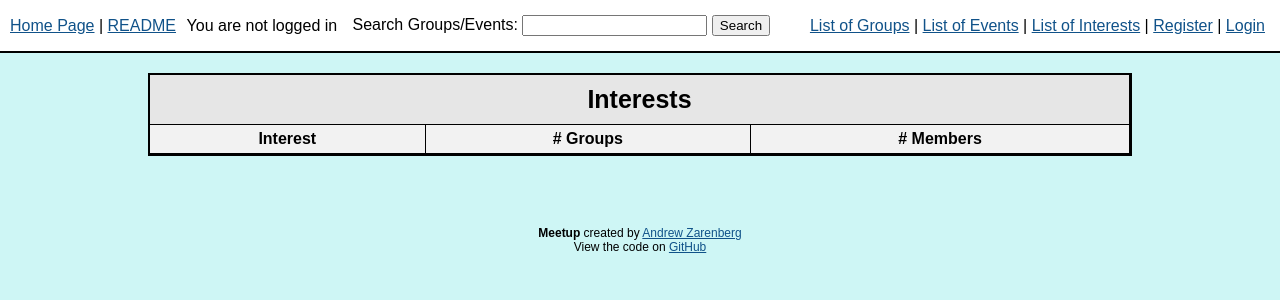
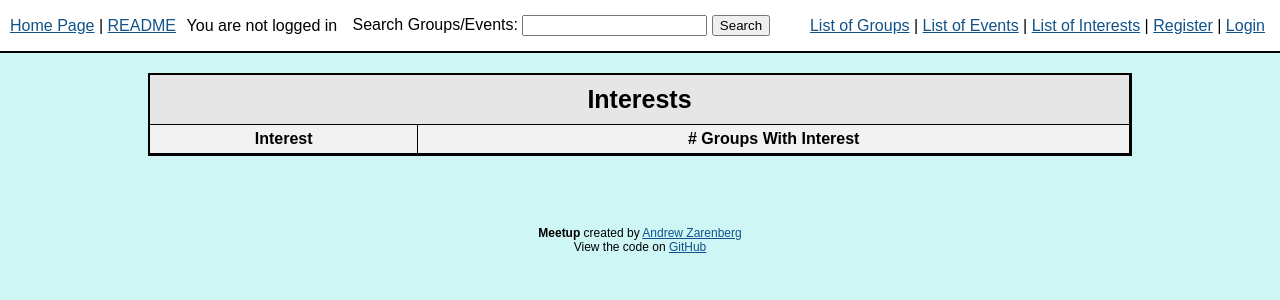
Before and after one commit to Andrew-Zarenberg/Meetup, a PHP site: page /interests.php in a window 1280 px wide. Shown: the top 300 px of the page. Run offline with PHP 8.4, Linux system fonts and the light colour scheme; data that the repository does not hold is empty.

Commit message:
modified interests page for group count

```diff
--- a/interests.php
+++ b/interests.php
@@ -14,21 +14,21 @@
 
 		<table cellspacing="0">
 			<tr>
-				<th colspan="3" class="table_header">Interests</th>
+				<th colspan="2" class="table_header">Interests</th>
 			</tr>
 
 			<tr>
 				<th>Interest</th>
-				<th># Groups</th>
-				<th># Members</th>
+				<th># Groups With Interest</th>
+				<!--<th># Members With Interest</th>-->
 			</tr>
 
 			<?php
-				if($stmt = $mysqli->prepare("SELECT interest_name FROM interest ORDER BY interest_name")){
+				if($stmt = $mysqli->prepare("SELECT interest_name, (SELECT count(*) FROM groupinterest WHERE groupinterest.interest_name=interest.interest_name) num_groups FROM interest ORDER BY interest_name")){
 					$stmt->execute();
-					$stmt->bind_result($interest_name);
+					$stmt->bind_result($interest_name, $num_groups);//, $num_members);
 					while($stmt->fetch()){
-						echo '<tr><td><a href="interest.php?name='.htmlentities($interest_name).'">'.htmlentities($interest_name).'</a></td><td>#</td><td>#</td></tr>';
+						echo '<tr><td><a href="interest.php?name='.htmlentities($interest_name).'">'.htmlentities($interest_name).'</a></td><td class="num">'.$num_groups.'</td></tr>';//<td class="num">'.$num_members.'</td></tr>';
 					}
 				}
 			?>
```
